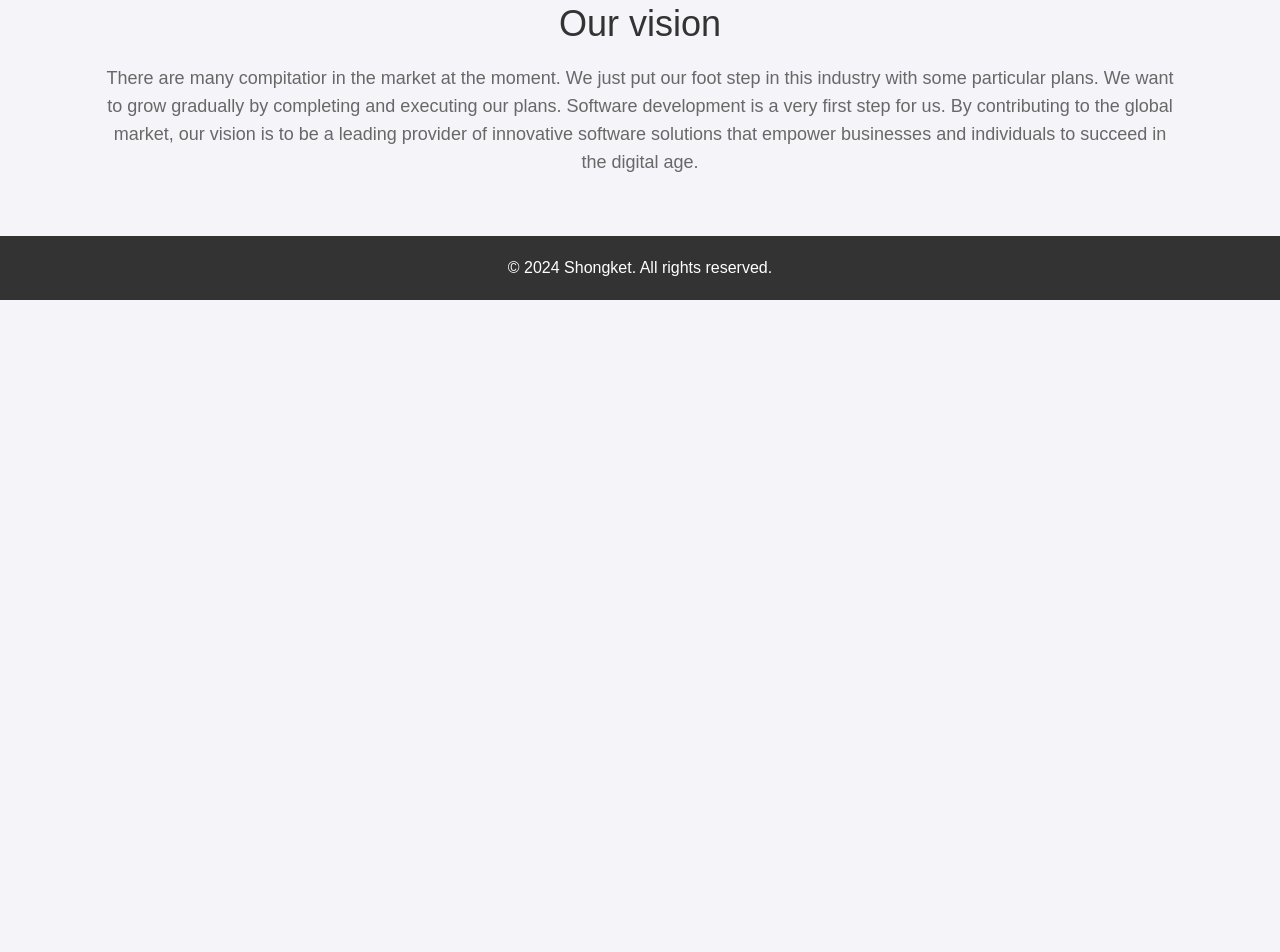
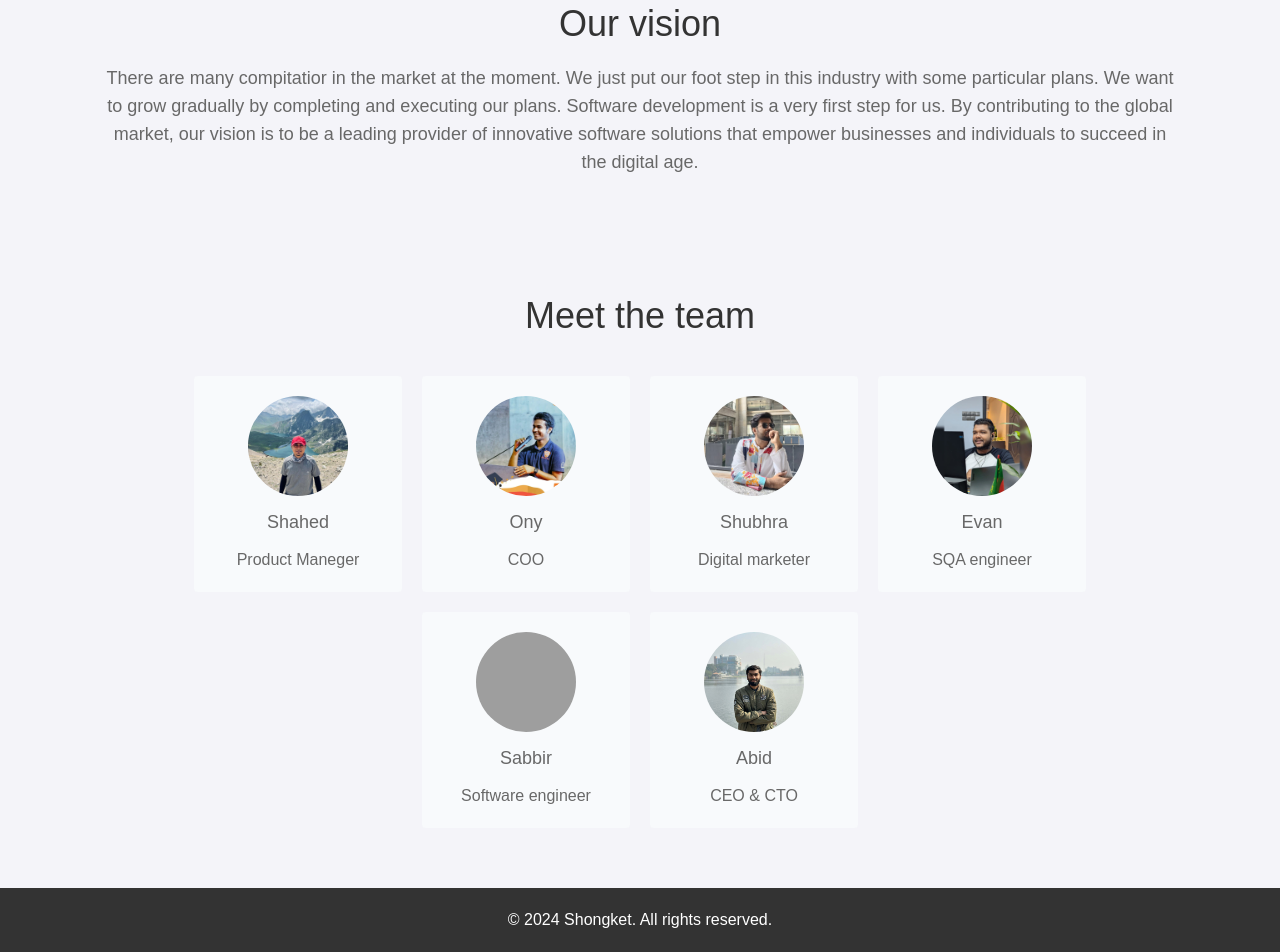
Before and after one commit to shongket/shongket.github.io, a plain HTML site: page index.html in a window 1280 px wide. Shown: the part 1490-2442 px from the top of the page. Before the commit the page ends 1790 px from the top, so only its background shows below. Drawn offline with nearby package versions, Linux system fonts and the light colour scheme; grey boxes are pictures that could not be loaded.

Commit message:
add team

```diff
--- a/index.html
+++ b/index.html
@@ -3,7 +3,7 @@
   <head>
     <meta charset="UTF-8" />
     <meta name="viewport" content="width=device-width, initial-scale=1.0" />
-    <title>Shongket - Crafting Software Solutions with Precision</title>
+    <title>Shongket</title>
     <link rel="stylesheet" href="styles.css" />
     <script src="https://cdn.tailwindcss.com"></script>
   </head>
@@ -89,6 +89,47 @@
       </p>
     </section>
 
+    <section class="container mx-auto relative">
+      <h2 class="text-4xl mb-10">Meet the team</h2>
+      <div class="flex items-center justify-center flex-wrap gap-5 md:px-20">
+        <div class="bg-slate-50 p-5 rounded flex flex-col items-center w-full min-w-52 sm:w-auto space-y-3">
+          <img src="assets/shahed.jpg" alt="shahed" class="rounded-full w-[100px] h-[100px] object-cover" width="100px" height="100px">
+          <p class="text-lg">Shahed</p>
+          <p>Product Maneger</p>
+        </div>
+
+        <div class="bg-slate-50 p-5 rounded flex flex-col items-center w-full min-w-52 sm:w-auto space-y-3">
+          <img src="assets/ony.jpg" alt="ony" class="rounded-full w-[100px] h-[100px] object-cover" width="100px" height="100px">
+          <p class="text-lg">Ony</p>
+          <p>COO</p>
+        </div>
+
+        <div class="bg-slate-50 p-5 rounded flex flex-col items-center w-full min-w-52 sm:w-auto space-y-3">
+          <img src="assets/shuvra.jpg" alt="Shubhra" class="rounded-full w-[100px] h-[100px] object-cover" width="100px" height="100px">
+          <p class="text-lg">Shubhra</p>
+          <p>Digital marketer</p>
+        </div>
+
+        <div class="bg-slate-50 p-5 rounded flex flex-col items-center w-full min-w-52 sm:w-auto space-y-3">
+          <img src="assets/evan.jpg" alt="Evan" class="rounded-full w-[100px] h-[100px] object-cover" width="100px" height="100px">
+          <p class="text-lg">Evan</p>
+          <p>SQA engineer</p>
+        </div>
+
+        <div class="bg-slate-50 p-5 rounded flex flex-col items-center w-full min-w-52 sm:w-auto space-y-3">
+          <img src="assets/sabbir.JPG" alt="Sabbir" class="rounded-full w-[100px] h-[100px] object-center object-cover" width="100px" height="100px">
+          <p class="text-lg">Sabbir</p>
+          <p>Software engineer</p>
+        </div>
+
+        <div class="bg-slate-50 p-5 rounded flex flex-col items-center w-full min-w-52 sm:w-auto space-y-3">
+          <img src="assets/abid.jpeg" alt="Abid" class="rounded-full w-[100px] h-[100px] object-cover" width="100px" height="100px">
+          <p class="text-lg">Abid</p>
+          <p>CEO & CTO</p>
+        </div>
+      </div>
+    </section>
+
     <!-- Footer -->
     <footer>
       <p>&copy; 2024 Shongket. All rights reserved.</p>
```
Also changed, not shown: assets/abid.jpeg (added), assets/evan.jpg (added), assets/ony.jpg (added), assets/shahed.jpg (added), assets/shuvra.jpg (added), 1 other file.
